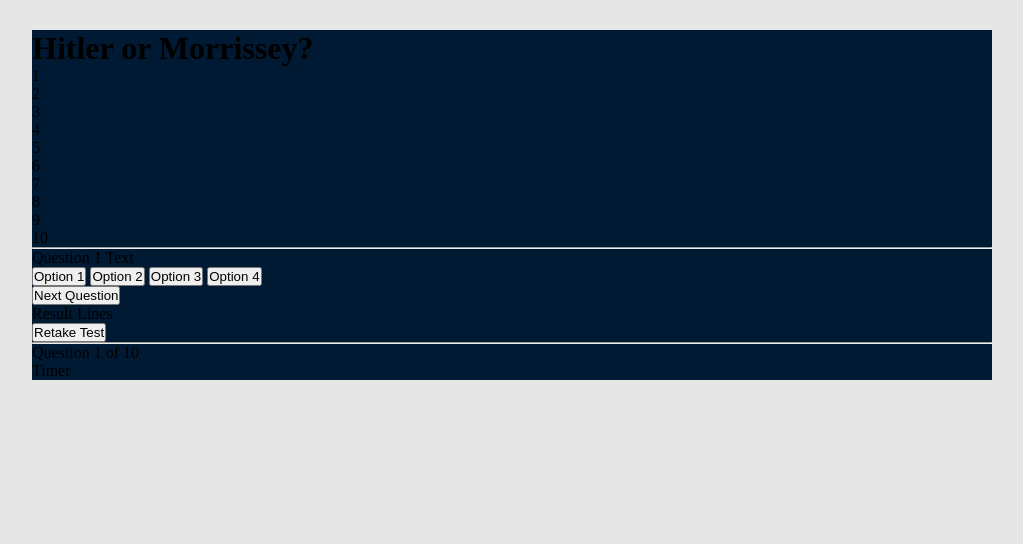
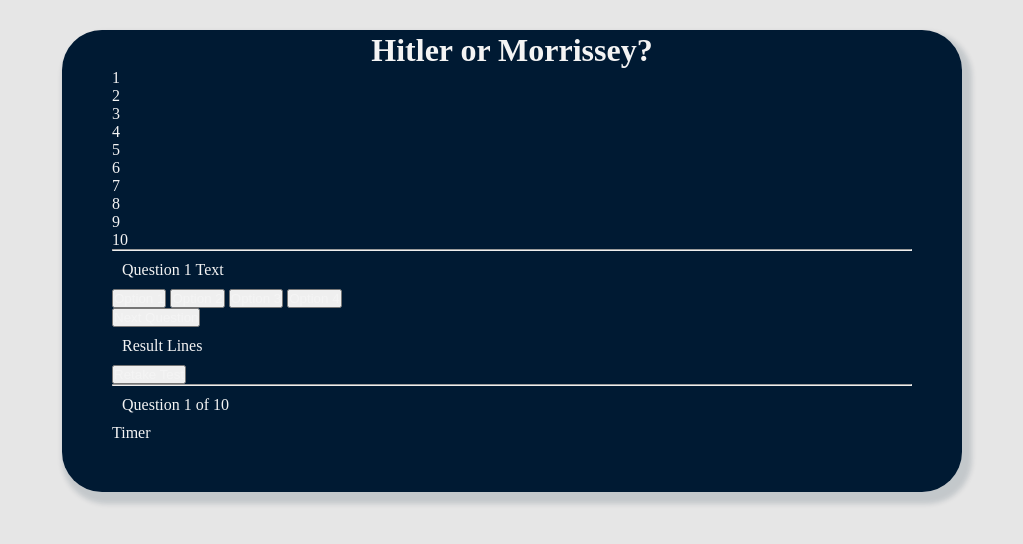
Before and after one commit to maxfractal/21cgeek, a PHP site: page /projects/quiz/index.html in a window 1280 px wide. Shown: the top 544 px of the page, without its empty margins (128-1151 px from the left). Run offline with PHP 8.4, Linux system fonts and the light colour scheme.

Commit message:
CSS changes

```diff
--- a/projects/quiz/quiz.css
+++ b/projects/quiz/quiz.css
@@ -1,6 +1,7 @@
 * {
-    margin:0;
-    padding:0;
+  color: #f4f4f4;
+  margin: 0;
+  padding: 0;
   -ms-box-sizing: border-box;
   -moz-box-sizing: border-box;
   -webkit-box-sizing: border-box;
@@ -19,6 +20,19 @@
   background-color: #001a33;
   position: relative;
   height: auto;
-    width: 960px;
+  width: 900px;
   margin: 30px auto;
+  /* 14 */
+  border-radius: 40px;
+  box-shadow: 5px 7px 5px 5px rgba(0, 36, 51, 0.15);
+  padding: 2px 50px 50px 50px;
 }
+
+#h1 {
+  position: relative;
+  text-align: center;
+}
+
+p {
+  margin: 10px;
+}
```
Lines whose indentation alone changed are shown as unchanged.
